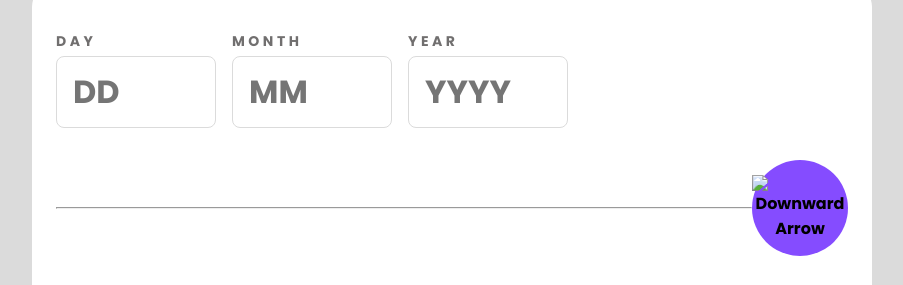
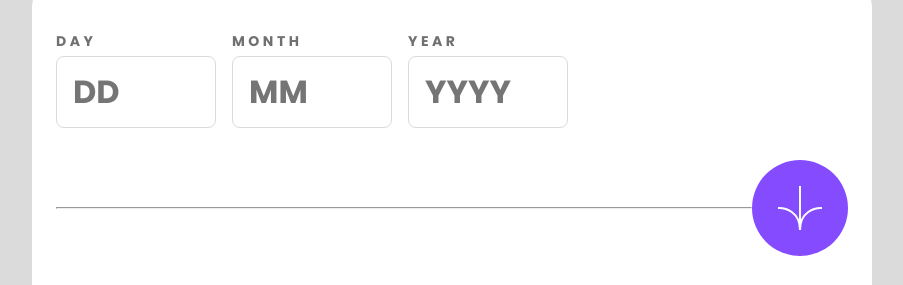
Before and after one commit to luinrandir/age-calculator-app, a website: page index.html in a window 1280 px wide. Shown: the top 285 px of the page, without its empty margins (188-1091 px from the left). Drawn offline with Linux system fonts and the light colour scheme; the site is published under a folder, as on GitHub Pages, so addresses that start at the root find nothing.

Commit message:
Fixed bug with button image not displaying.

```diff
--- a/index.html
+++ b/index.html
@@ -83,7 +83,10 @@
             <div class="middle">
               <hr />
               <button type="submit" class="button">
-                <img src="/assets/images/icon-arrow.svg" alt="Downward Arrow" />
+                <img
+                  src="./assets/images/icon-arrow.svg"
+                  alt="Downward Arrow"
+                />
               </button>
               <hr class="right-line" />
             </div>
```
